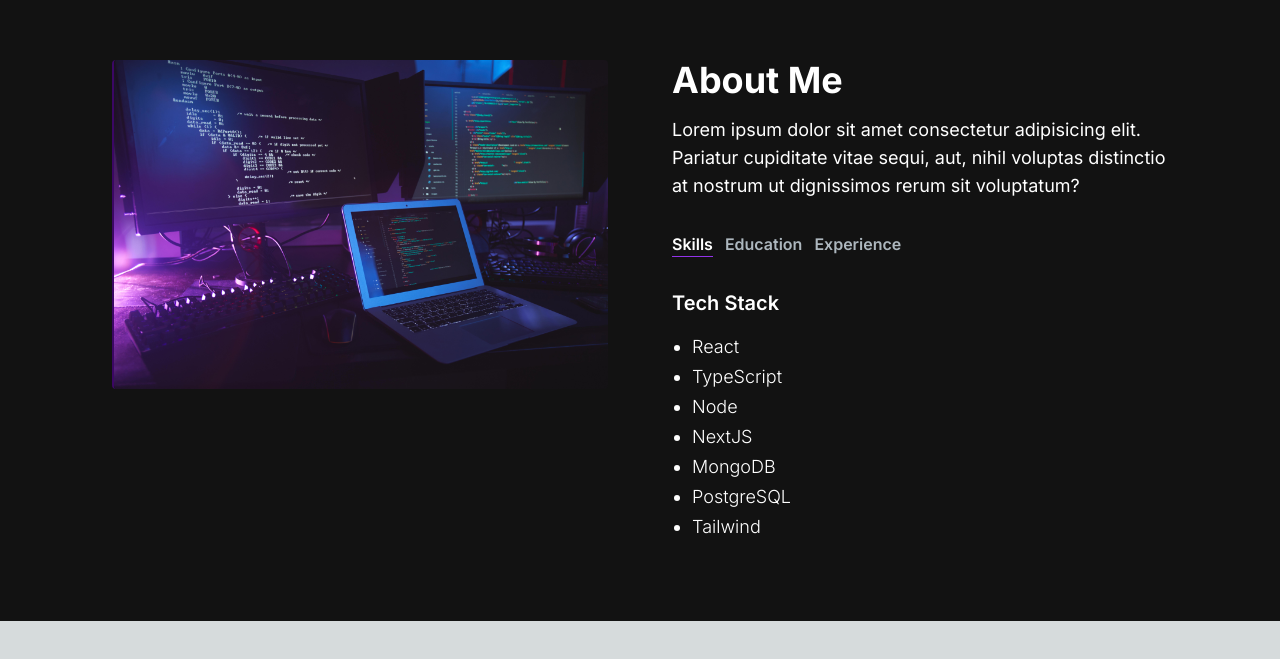
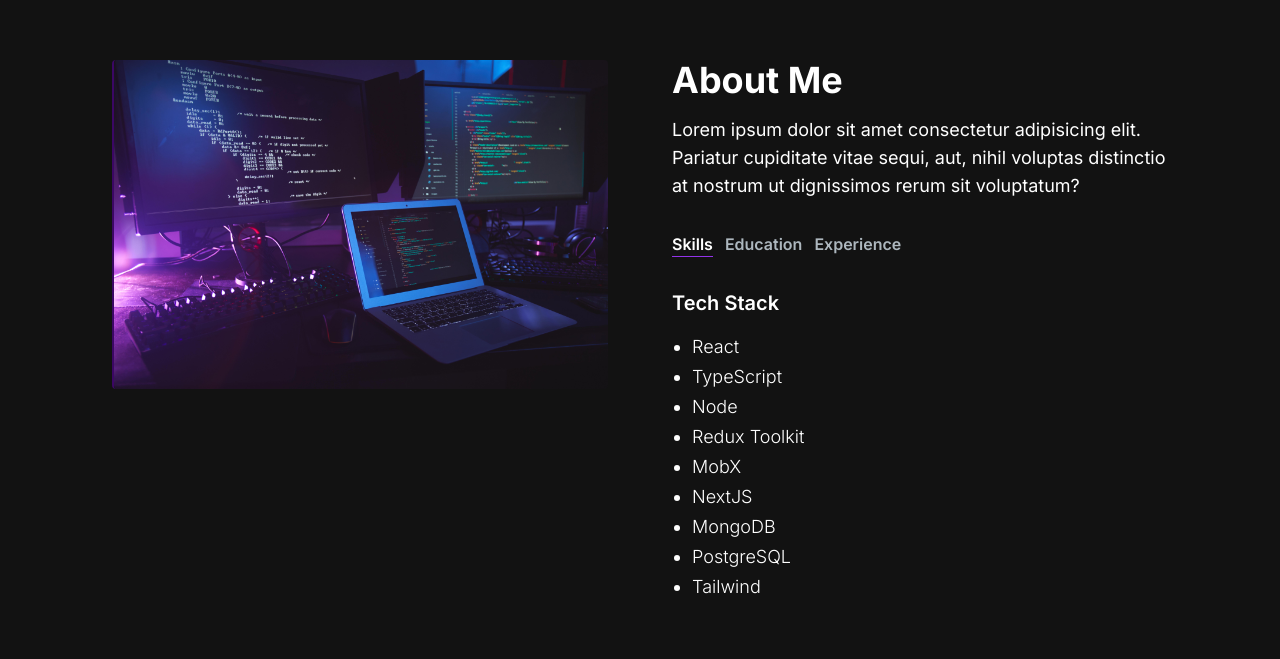
Before and after one commit to MyshinskyIlya/next-portfolio-app, a Next.js app: page / in a window 1280 px wide. Shown: the part 616-1275 px from the top of the page. Before the commit the page ends 1237 px from the top, so only its background shows below. Built offline with nearby package versions, Linux system fonts and the light colour scheme.

Commit message:
"upd AboutSection"

```diff
--- a/src/components/AboutSection.jsx
+++ b/src/components/AboutSection.jsx
@@ -16,6 +16,8 @@ const TAB_DATA = [
                     <li>React</li>
                     <li>TypeScript</li>
                     <li>Node</li>
+                    <li>Redux Toolkit</li>
+                    <li>MobX</li>
                     <li>NextJS</li>
                     <li>MongoDB</li>
                     <li>PostgreSQL</li>
```
Also changed, not shown: src/components/TestComponent.jsx (deleted).
